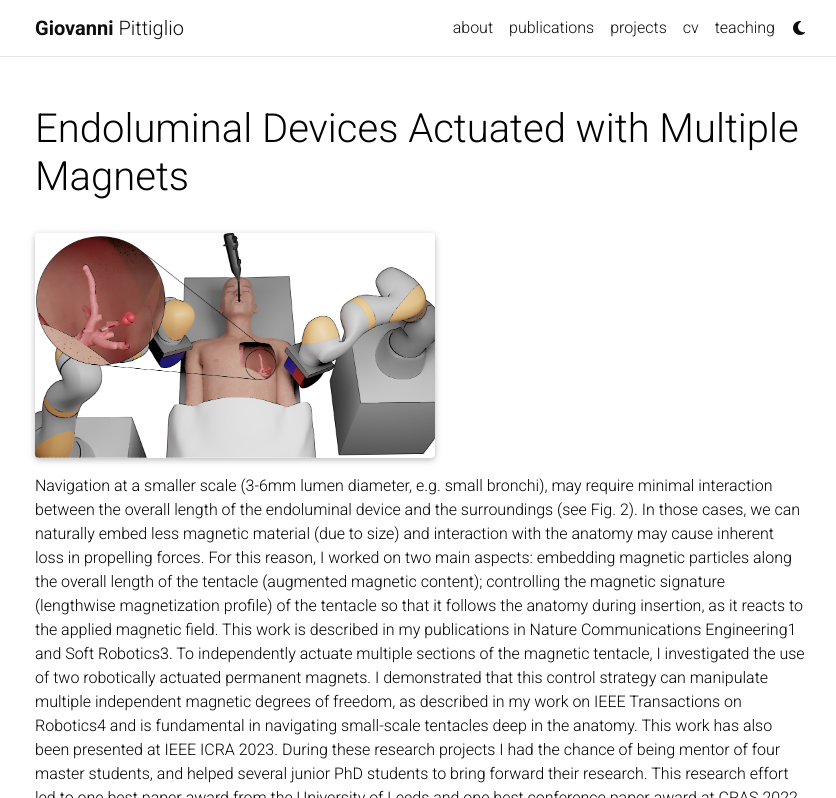
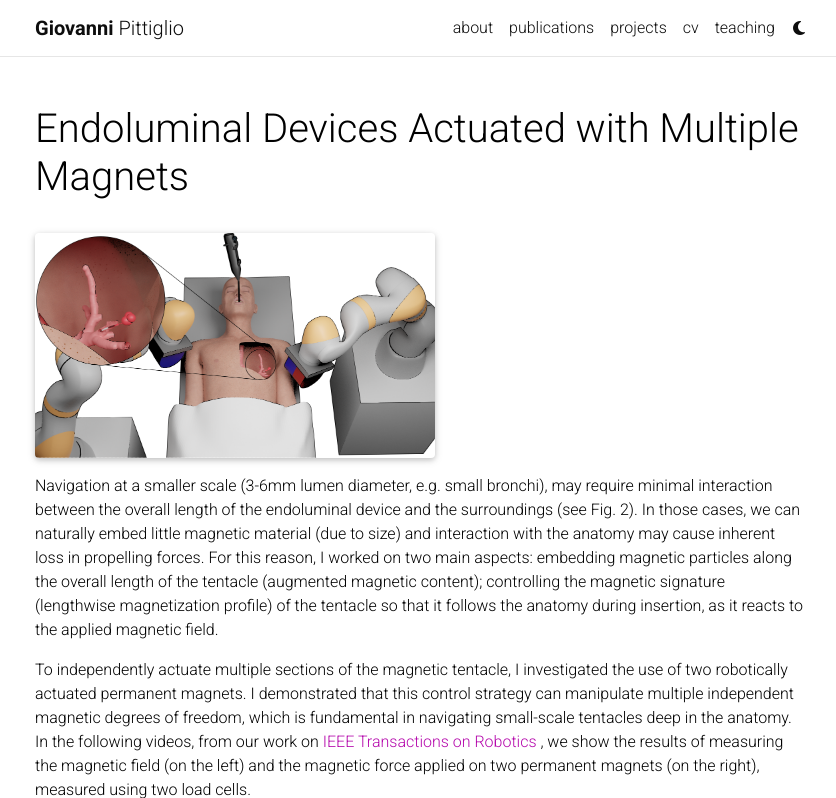
Before and after one commit to giovannipittiglio/giovannipittiglio.github.io, a Jekyll site: the page built from _projects/tentacles.md, in a window 1280 px wide and 1400 px high. Shown: the top 798 px of the window, without its empty margins (220-1056 px from the left). Built offline with Jekyll 4.4.1, drawn with Linux system fonts in a browser that asks for light colours; comment, search, counter and statistics services are not loaded; a style sheet for code colours, icons or effects is not loaded; some of the changed text lies outside the part shown; grey boxes are pictures that could not be loaded.

Commit message:
Update tentacles.md

```diff
--- a/_projects/tentacles.md
+++ b/_projects/tentacles.md
@@ -14,9 +14,20 @@
     </div>
 </div>
 
-Navigation at a smaller scale (3-6mm lumen diameter, e.g. small bronchi), may require minimal interaction between the overall length of the endoluminal device and the surroundings (see Fig. 2). In those cases, we can naturally embed less magnetic material (due to size) and interaction with the anatomy may cause inherent loss in propelling forces. For this reason, I worked on two main aspects: embedding magnetic particles along the overall length of the tentacle (augmented magnetic content); controlling the magnetic signature (lengthwise magnetization profile) of the tentacle so that it follows the anatomy during insertion, as it reacts to the applied magnetic field. This work is described in my publications in Nature Communications Engineering1 and Soft Robotics3.
-To independently actuate multiple sections of the magnetic tentacle, I investigated the use of two robotically actuated permanent magnets. I demonstrated that this control strategy can manipulate multiple independent magnetic degrees of freedom, as described in my work on IEEE Transactions on Robotics4 and is fundamental in navigating small-scale tentacles deep in the anatomy. This work has also been presented at IEEE ICRA 2023.
-During these research projects I had the chance of being mentor of four master students, and helped several junior PhD students to bring forward their research. This research effort led to one best paper award from the University of Leeds and one best conference paper award at CRAS 2022. For my accomplishments in research in the UK and the USA, I received the prestigious UK Alumni Award for Science and Sustainability in the USA from the British Council.
+Navigation at a smaller scale (3-6mm lumen diameter, e.g. small bronchi), may require minimal interaction between the overall length of the endoluminal device and the surroundings (see Fig. 2). In those cases, we can naturally embed little magnetic material (due to size) and interaction with the anatomy may cause inherent loss in propelling forces. For this reason, I worked on two main aspects: embedding magnetic particles along the overall length of the tentacle (augmented magnetic content); controlling the magnetic signature (lengthwise magnetization profile) of the tentacle so that it follows the anatomy during insertion, as it reacts to the applied magnetic field.
+
+To independently actuate multiple sections of the magnetic tentacle, I investigated the use of two robotically actuated permanent magnets. I demonstrated that this control strategy can manipulate multiple independent magnetic degrees of freedom, which is fundamental in navigating small-scale tentacles deep in the anatomy. In the following videos, from our work on <a href='https://ieeexplore.ieee.org/abstract/document/9911989'> IEEE Transactions on Robotics </a>, we show the results of measuring the magnetic field (on the left) and the magnetic force applied on two permanent magnets (on the right), measured using two load cells.
+<div class="row mt-3">
+    <div class="col-sm mt-3 mt-md-0">
+        {% include video.html path="assets/video/tro1.mp4" class="img-fluid rounded z-depth-1" controls=true autoplay=true %}
+    </div>
+    <div class="col-sm mt-3 mt-md-0">
+        {% include video.html path="assets/video/tro2.mp4" class="img-fluid rounded z-depth-1" controls=true autoplay=true %}
+    </div>
+</div>
+
+We have shown successful navigation in the bronchial tree, using real-time localization to inform supervised autonomy. Using pre-operative imaging, the magnetic tentacle is designed and fabricated to autonomously navigate
+inside the anatomy.
 
 <div class="row mt-3">
     <div class="col-sm mt-3 mt-md-0">
```
